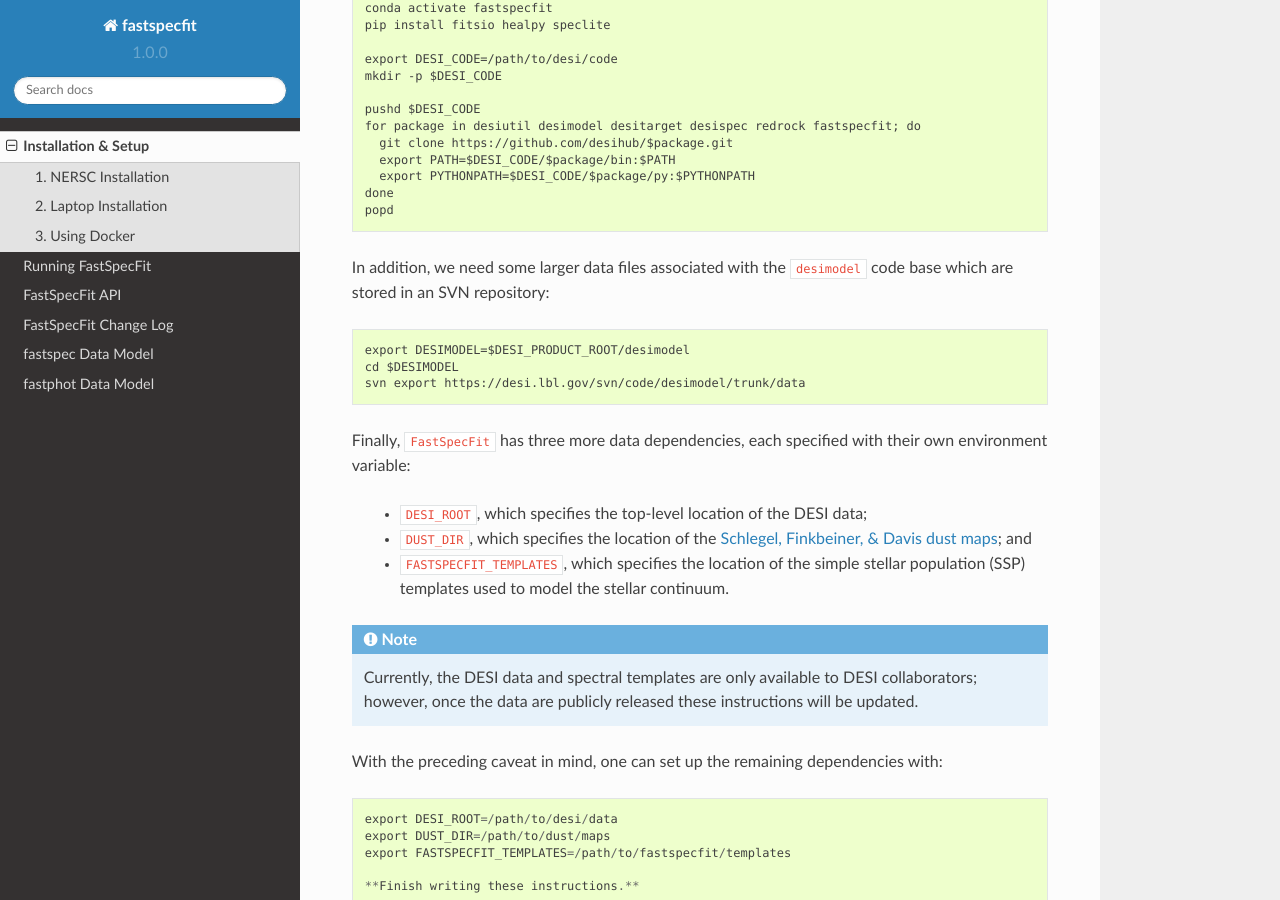
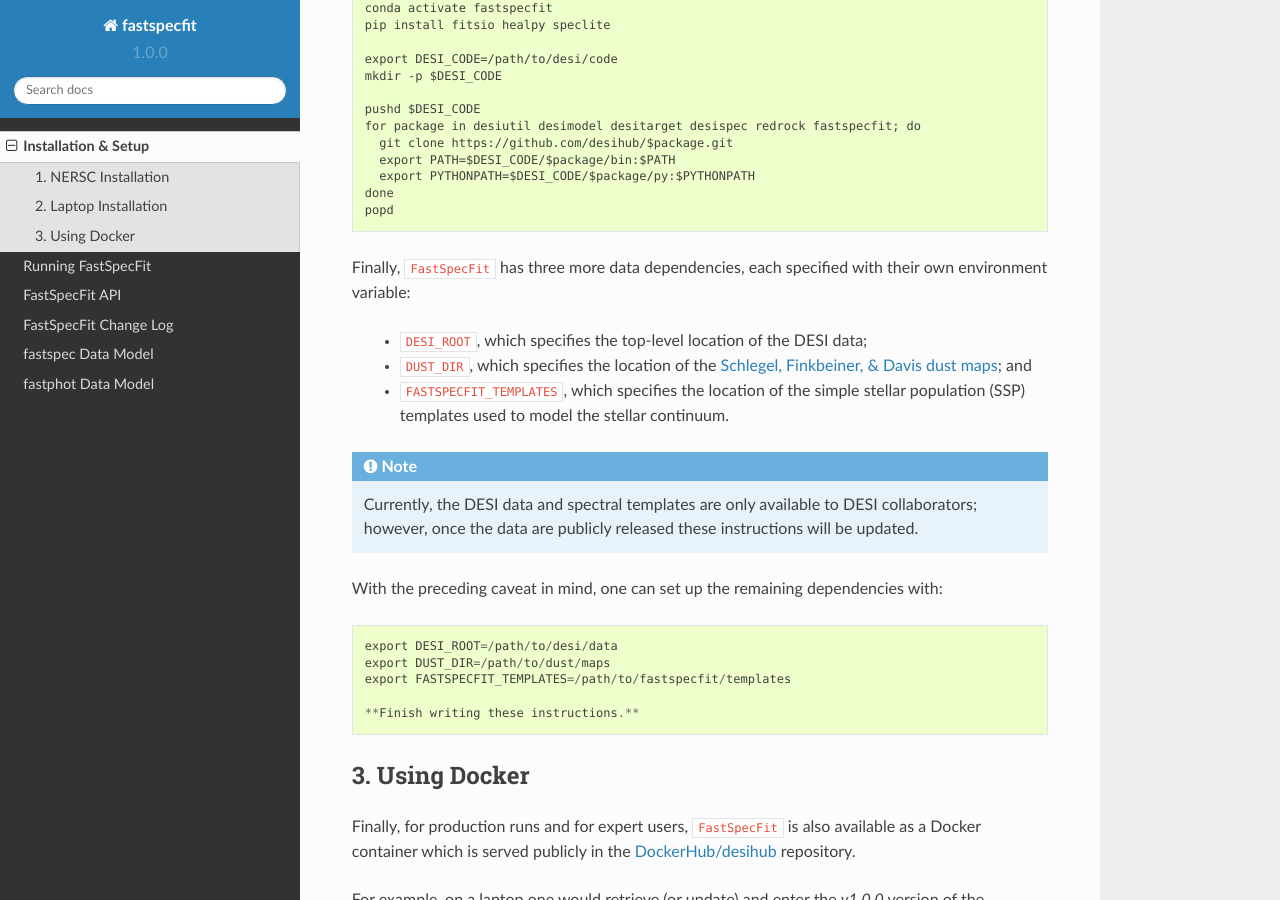
Before and after one commit to desihub/fastspecfit, a Sphinx documentation site: the page built from doc/install.rst, in a window 1280 px wide and 900 px high, scrolled down 1253 px. Built offline with Sphinx 7.4.7 and the Read the Docs theme 2.0.0, drawn with Linux system fonts in a browser that asks for light colours.

Commit message:
desimodel data files not needed

```diff
--- a/doc/install.rst
+++ b/doc/install.rst
@@ -72,13 +72,6 @@ accessible location (e.g., */path/to/desi/code*), in which case one would do::
   done
   popd
 
-In addition, we need some larger data files associated with the ``desimodel``
-code base which are stored in an SVN repository::
-
-  export DESIMODEL=$DESI_PRODUCT_ROOT/desimodel
-  cd $DESIMODEL
-  svn export https://desi.lbl.gov/svn/code/desimodel/trunk/data
-
 Finally, ``FastSpecFit`` has three more data dependencies, each specified with
 their own environment variable:
 
```
